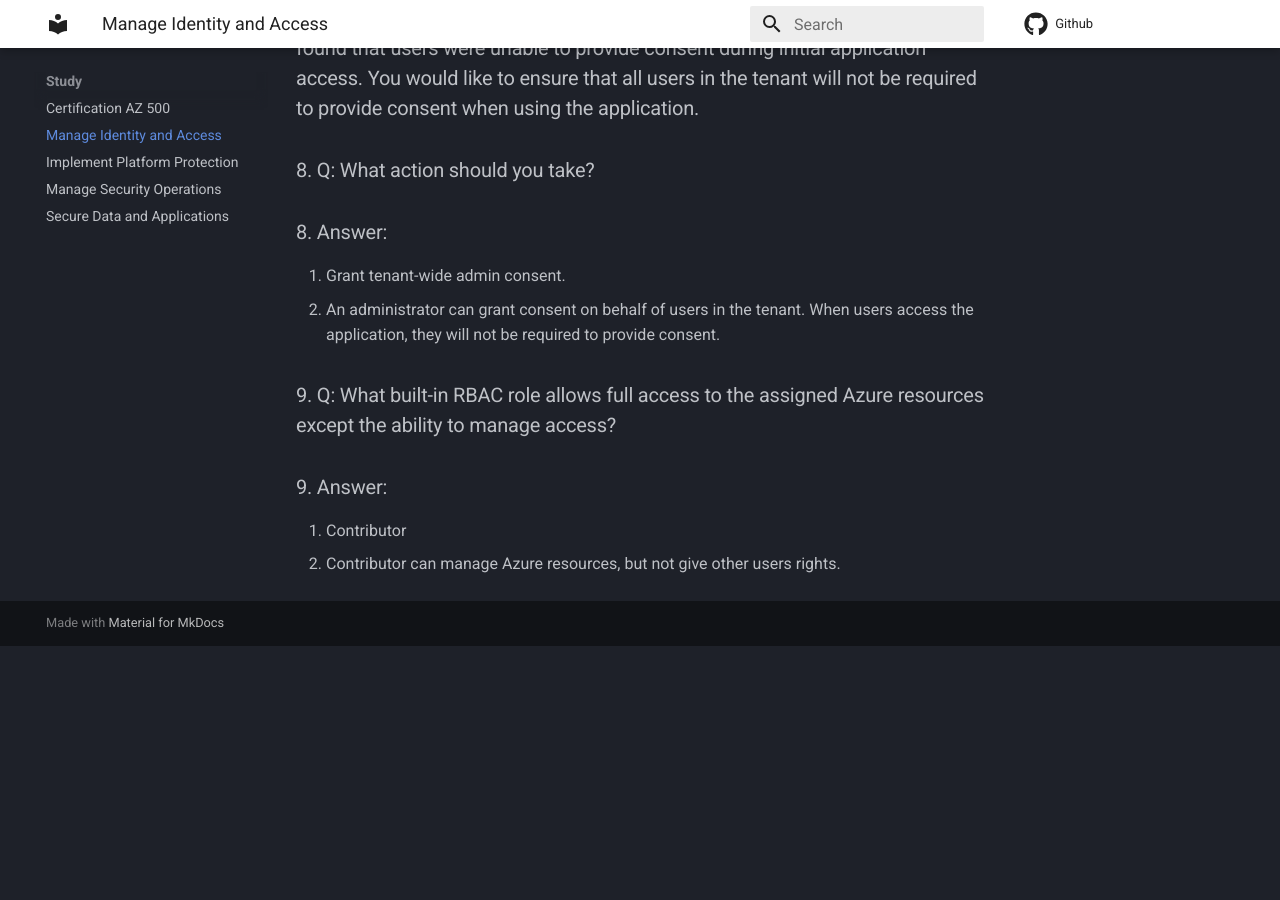
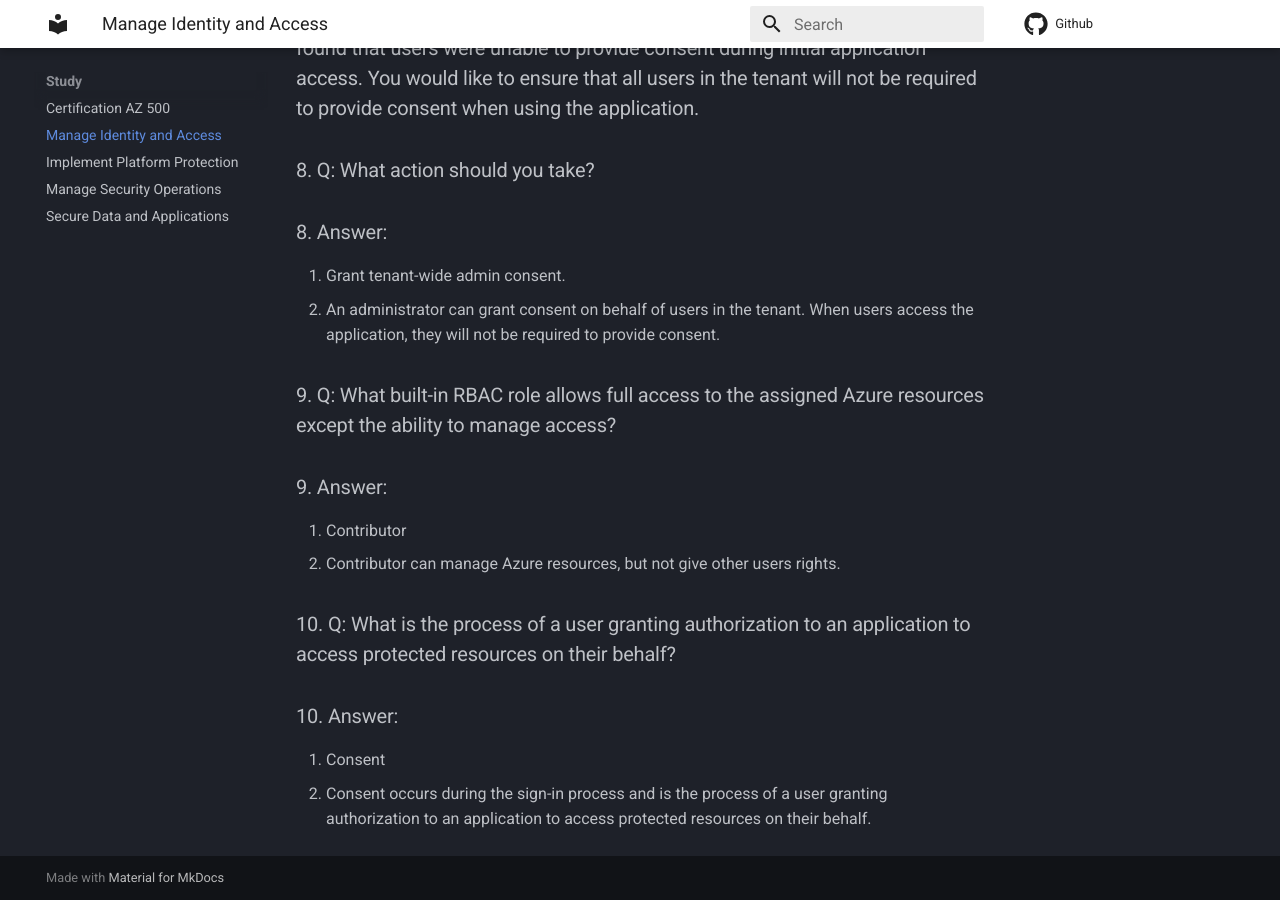
Before and after one commit to ardeshir/ardeshir.github.io, an MkDocs documentation site: the page built from docs/access.md, in a window 1280 px wide and 900 px high, scrolled down 3501 px. Built offline with MkDocs 1.6.1 and Material for MkDocs 9.7.7, drawn with Linux system fonts in a browser that asks for light colours; comment, search, counter and statistics services are not loaded; before the commit the page ends 4147 px from its top, so only the background shows below that.

Commit message:
adding 11

```diff
--- a/docs/access.md
+++ b/docs/access.md
@@ -106,3 +106,8 @@
 ### 9. Answer:
 1. Contributor
 - Contributor can manage Azure resources, but not give other users rights.
+
+### 10. Q: What is the process of a user granting authorization to an application to access protected resources on their behalf?
+### 10. Answer:
+1. Consent
+- Consent occurs during the sign-in process and is the process of a user granting authorization to an application to access protected resources on their behalf.
```
